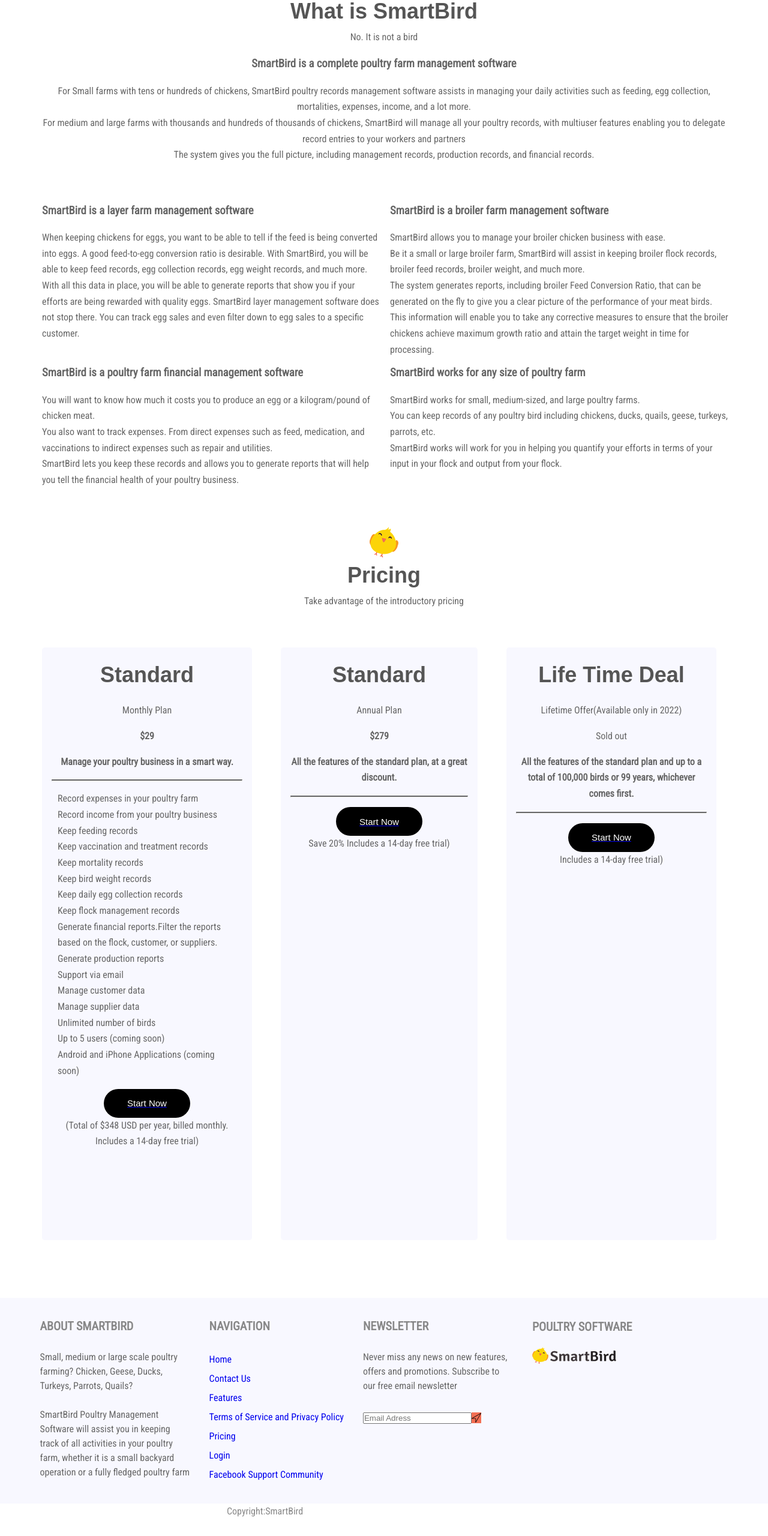
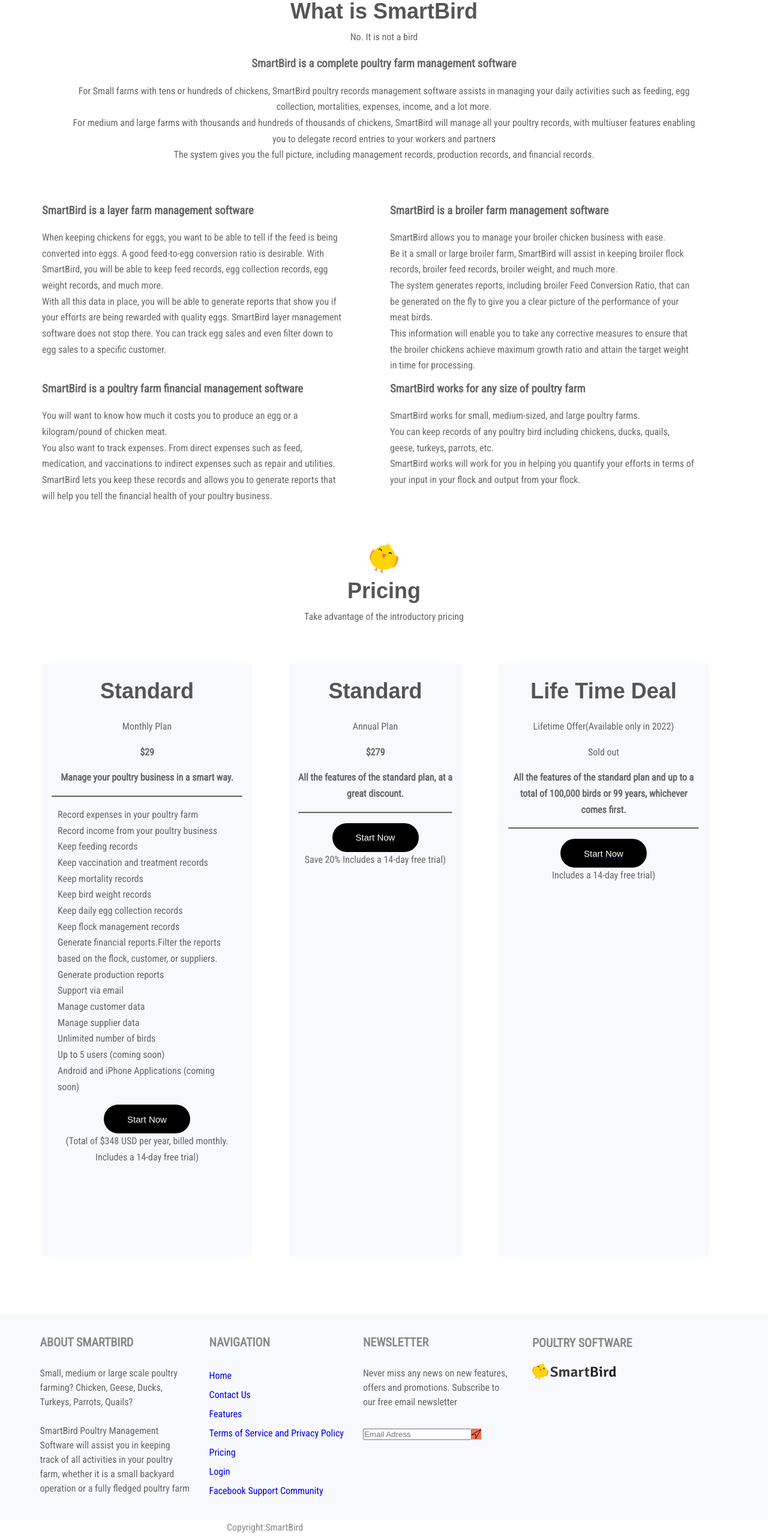
Before and after one commit to Rajabbarambona/smartBird_html_css, a plain HTML site: page index.html in a window 1280 px wide. Shown: the part 2390-4950 px from the top of the page at 60% size. Before the commit the page ends 4923 px from the top, so only its background shows below. Drawn offline with Linux system fonts and the light colour scheme; a script that the page names is missing.

Commit message:
css minor changes made and html comments added

```diff
--- a/assets/CSS/style.css
+++ b/assets/CSS/style.css
@@ -539,7 +539,7 @@ svg {
         margin-bottom: 1rem;
     }
     .smartBird-top-part-centered-paragraph {
-        max-width: 1140px;
+        max-width: 1050px;
         margin: 0px auto;
     }
     /* Using css grid to align smartBird paragraph accordingly */
@@ -552,8 +552,11 @@ svg {
         margin-bottom: 4rem;
     }
     .smartBird-top-left-paragraph,
-    .smartBird-bottom-left-paragraph {
+    .smartBird-bottom-left-paragraph,
+    .smartBird-top-right-paragraph,
+    .smartBird-bottom-right-paragraph {
         margin-right: 5px;
+        max-width: 510px;
     }
     .poultry-middle-part {
         display: flex;
@@ -628,7 +631,7 @@ svg {
         max-width: 350px;
         min-height: 988px;
         background-color: #f8f8ff;
-        margin-right: 16px;
+        margin-right: 29px;
         padding: 1rem;
         border-radius: 5px;
     }
--- a/index.html
+++ b/index.html
@@ -13,6 +13,7 @@
 
 <body>
     <div class="container ">
+        <!--Starting of header section-->
         <div class="header">
 
 
@@ -40,12 +41,15 @@
 
 
         </div>
+        <!--End of header section-->
         <main>
+            <!--Starting of hero section-->
             <div class="hero-section ">
                 <div class="hero-text-and-btn-part ">
                     <h1>poultry management software </h1>
                     <p class="hero-section-paragraph ">SmartBird is a poultry farm management online app for both commercial poultry farmers and small-scale backyard poultry keepers. Track the production, management, and finances of your poultry farm. Keep track of eggs collected, bird
-                        weight, feed, vaccinations and treatments, mortality, income and expenses, and much more</p>
+                        weight, feed, vaccinations and treatments, mortality, income and expenses, and much more
+                    </p>
                     <a href="# "><button class="hero-section-btn red-btn btn-similar-properties ">Start Your Free
                             Trial</button></a>
                 </div>
@@ -53,16 +57,20 @@
                 <img class="hero-image " src="./images/smartbird_hero.png " alt="hero-image ">
 
             </div>
-            <div class="entry-content"></div>
+
             <div class="magic-ball">
 
             </div>
+            <!--End of hero section-->
+            <!--Starting of poultry top part-->
             <div class="poultry-top-part ">
                 <img class="poultry-part-image " src="./images/icon-1.png " alt="poultry-section-image ">
                 <h2 class="poultry-part-heading ">SmartBird Poultry Manager</h2>
                 <p class="poultry-part-paragraph ">Simple,easy to understand, straight to the point</p>
             </div>
+            <!--End of poultry top part-->
 
+            <!--Starting of poultry middle part-->
             <div class="poultry-middle-part  ">
                 <div class="poultry-mgt-part measures ">
                     <img class="poultry-middle-part-image " src="./images/management.png " alt=" ">
@@ -83,8 +91,13 @@
 
                 </div>
             </div>
+            <!--End of poultry middle part-->
+
     </div>
+    <!--Starting of maximize section-->
     <div class="maximize-section ">
+
+
         <div>
             <img class="maximize-image " src="./images/smartbird_about.png " alt=" ">
         </div>
@@ -95,6 +108,8 @@
             <a href="# "><button class="start-now-btn red-btn btn-similar-properties ">Start Now</button></a>
         </div>
     </div>
+    <!--End of maximize section-->
+    <!--Starting of smartbird top part-->
     <div class="smartBird-top-part ">
         <img class="smartBird-top-part-image " src="./images/icon-1.png " alt="poultry-section-image ">
         <h2 class="smartBird-top-part-heading ">What is SmartBird</h2>
@@ -104,6 +119,8 @@
         <p class="smartBird-top-part-centered-paragraph ">For medium and large farms with thousands and hundreds of thousands of chickens, SmartBird will manage all your poultry records, with multiuser features enabling you to delegate record entries to your workers and partners</p>
         <p class="smartBird-top-part-centered-paragraph ">The system gives you the full picture, including management records, production records, and financial records.</p>
     </div>
+    <!--End of smartbird top part-->
+    <!--Starting of smartbird paragraphs-->
     <div class="smartBird-parallel-paragraph ">
         <div class="smartBird-top-left-paragraph ">
             <h3>SmartBird is a layer farm management software</h3>
@@ -141,11 +158,14 @@
         </div>
 
     </div>
+    <!--End of smartbird paragraphs-->
+    <!--of  section-->
     <div class="smartBird-top-part ">
         <img class="smartBird-top-part-image " src="./images/icon-1.png " alt="poultry-section-image ">
         <h2 class="smartBird-top-part-heading ">Pricing</h2>
         <p class="smartBird-top-part-paragraph ">Take advantage of the introductory pricing</p>
     </div>
+    <!--Starting of pricing section-->
     <div class="pricing-section ">
         <div class="monthly-plan ">
             <h2 class="pricing-section-heading-centered ">Standard</h2>
@@ -206,11 +226,13 @@
 
         </div>
     </div>
+    <!--End of pricing section-->
 
     </main>
+    <!--Footer section-->
+    <footer>
+        <div class="footer-section ">
 
-    <footer>
-        <di class="footer-section ">
             <div class="footer-section-left-part ">
                 <h3>About smartbird</h3>
                 <p>Small, medium or large scale poultry farming? Chicken, Geese, Ducks, Turkeys, Parrots, Quails?
@@ -266,7 +288,7 @@
                 <img src="./images/logo_small.png " alt="logo ">
                 </p>
             </div>
-        </di>
+        </div>
         <span class="copyright "> Copyright:SmartBird</span>
 
     </footer>
```
